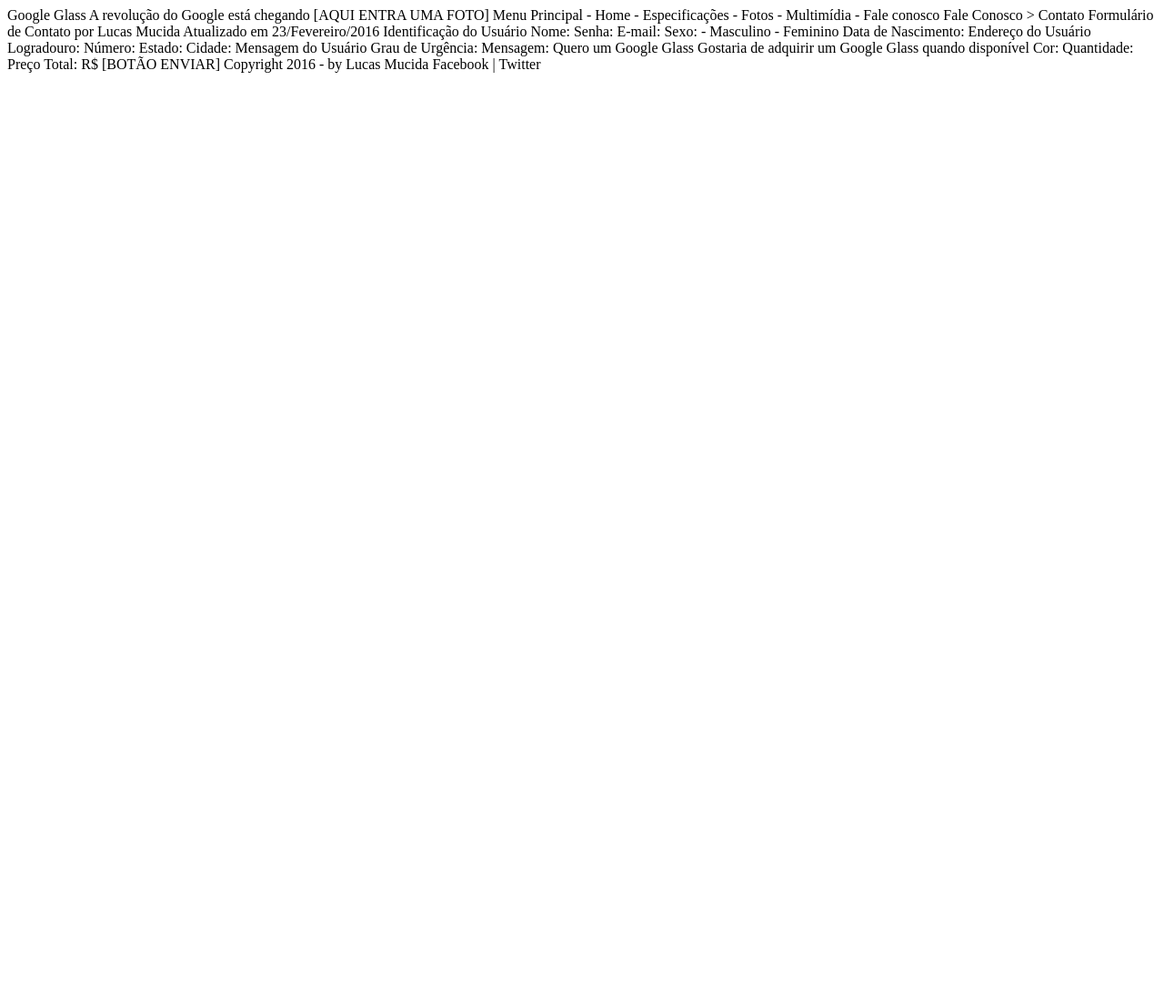
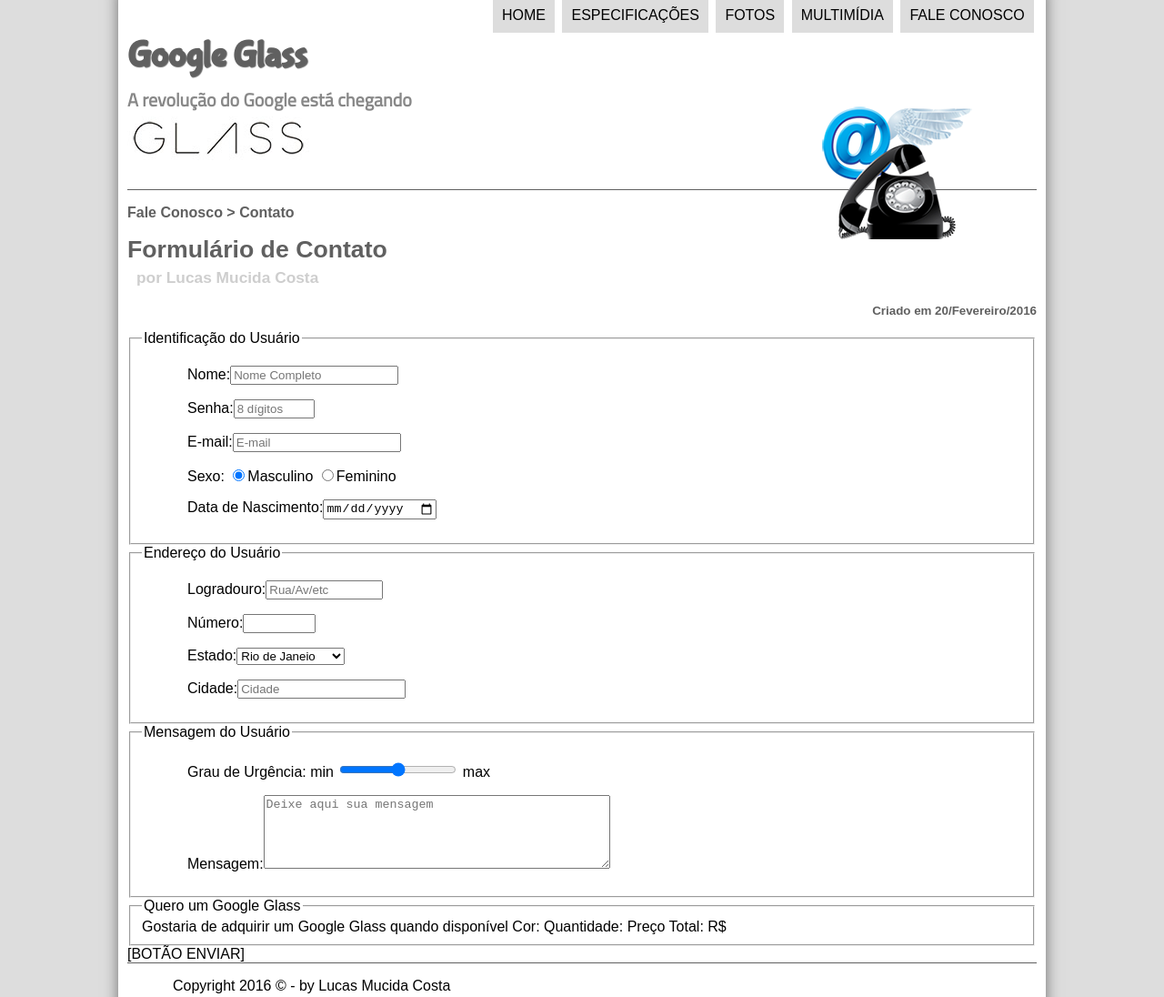
Before and after one commit to Mucida/projeto-google-glass-2018, a plain HTML site: page fale-conosco.html in a window 1280 px wide. Shown: the top 1096 px of the page at 91% size. Before the commit the page ends 800 px from the top, so only its background shows below. Drawn offline with Linux system fonts and the light colour scheme.

Commit message:
aula de formulario

```diff
--- a/fale-conosco.html
+++ b/fale-conosco.html
@@ -1,55 +1,116 @@
 <!DOCTYPE html>
 <html>
-<head>
-    <title></title>
+<head lang="pt-br">
+    <meta charset="UTF-8"/>
+    <title>Google Glass</title>
+    <link rel="stylesheet" type="text/css" href="_css/estilo.css">
+    <link rel="stylesheet" type="text/css" href="_css/form.css">
 </head>
+<script language="javascript" src="_javascript/funcoes.js"></script>
+<script type="text/javascript">
+    function calculaTotal(){
+        var qtd = parseInt(document.getElementById('campoQtd').value);
+        total = qtd * 1500;
+        document.getElementById('campoPreco').value = total;
+    }
+</script>
 <body>
-Google Glass
-A revolução do Google está chegando
+    <div id="interface">
+        <header id="cabecalho"> <!-- semantica de cabeçalho -->
+            <hgroup> <!-- semantiac de grupo de titulos -->
+            <h1>Google Glass</h1>
+            <h2>A revolução do Google está chegando</h2>
+            </hgroup>
 
-[AQUI ENTRA UMA FOTO]
+            <img id="icone" src="_imagens/contato.png"/>
 
-Menu Principal
-- Home
-- Especificações
-- Fotos
-- Multimídia
-- Fale conosco
+            <nav id="menu">
+            <h1>Menu Principal</h1>
+                <ul>
+                    <li onmouseover="mudaFoto('_imagens/home.png')" onmouseout="mudaFoto('_imagens/contato.png')"><a href="index.html">Home</a></li>
+                    <li onmouseover="mudaFoto('_imagens/especificacoes.png')" onmouseout="mudaFoto('_imagens/contato.png')"><a href="specs.html">Especificações</a></li>
+                    <li onmouseover="mudaFoto('_imagens/fotos.png')" onmouseout="mudaFoto('_imagens/contato.png')"><a href="fotos.html">Fotos</a></li>
+                    <li onmouseover="mudaFoto('_imagens/multimidia.png')" onmouseout="mudaFoto('_imagens/contato.png')"><a href="multimidia.html">Multimídia</a></li>
+                    <li onmouseover="mudaFoto('_imagens/contato.png')" onmouseout="mudaFoto('_imagens/contato.png')"><a href="fale-conosco.html">Fale conosco</a></li>
+                </ul>
+            </nav>
+        </header>
 
-Fale Conosco > Contato
-Formulário de Contato
-por Lucas Mucida
-Atualizado em 23/Fevereiro/2016
+        <section id="fale-conosco">
+            <article id="noticia-principal">
+                <header id="cabecalho-artigo">
+                    <hgroup>
+                    <h3>Fale Conosco > Contato</h3>
+                    <h1>Formulário de Contato</h1>
+                    <h2>por Lucas Mucida Costa</h2>
+                    <h3 class="direita">Criado em 20/Fevereiro/2016</h3>
+                    </hgroup>
+                </header>
+<form>
+    <fieldset id="usuario">
+    <legend>Identificação do Usuário</legend>
+        <p><label for="campoNome">Nome:</label><input type="text" name="txtNome" id="campoNome" size="20" placeholder="Nome Completo"></p>
+        <p><label for="campoPass">Senha:</label><input type="password" name="txtPass" id="campoPass" size="8" maxlength="8" placeholder="8 dígitos"></p>
+        <p><label for="campoEmail">E-mail:</label><input type="E-mail" name="txtEmail" id="campoEmail" size="20" maxlength="40" placeholder="E-mail"></p>
+        <p>Sexo:
+            <input type="radio" name="rdbSexo" id="campoSM" checked="true"><label for="campoSM">Masculino</label>
+            <input type="radio" name="rdbSexo" id="campoSF"><label for="campoSF">Feminino</label>
+        </p>
+        <p><label for="campoData">Data de Nascimento:</label><input type="date" name="txtData" id="campoData"></p>
+    </fieldset>
 
-Identificação do Usuário
-    Nome:
-    Senha:
-    E-mail:
-    Sexo:
-        - Masculino
-        - Feminino
-    Data de Nascimento:
+    <fieldset id="endereco">
+    <legend>Endereço do Usuário</legend>
+        <p><label for="campoLog">Logradouro:</label><input type="text" name="txtLog" id="campoLog" size="13" maxlength="80" placeholder="Rua/Av/etc"/></p>
+        <p><label for="campoN">Número:</label><input type="number" name="txtN" id="campoN" min="0" max="99999"/></p>
+        <p><label for="campoEstado">Estado:</label><select name="txtEstado" id="campoEstado">
+            <optgroup label="Região Sudeste">
+            <option value="RJ">Rio de Janeio</option>
+            <option value="MG">Minas Gerais</option>
+            <option value="MG">Sao Paulo</option>
+            </optgroup>
+            <optgroup label="Região Nordeste">
+            <option value="MG">Bahia</option>
+            <option value="MG">Perambuco</option>
+            <option value="MG">Ceará</option>
+            </optgroup>
+        </select></p>
+        <p><label for="campoCidade">Cidade:</label><input type="text" name="txtCidade" id="campoCidade" size="20" maxlength="40" placeholder="Cidade" list="cidades">
+            <datalist id="cidades">
+                <option value="Rio de Janeiro"></option>
+                <option value="Vicosa"></option>
+                <option value="Visconde do RB"></option>
+                <option value="Belo Horizonte"></option>
+                <option value="Vitoria"></option>
+            </datalist>
+        </p>
+    </fieldset>
 
-Endereço do Usuário
-    Logradouro:
-    Número:
-    Estado:
-    Cidade:
+    <fieldset id="mensagem">
+    <legend>Mensagem do Usuário</legend>
+         <p><label for="campoGrau">Grau de Urgência: </label>min <input type="range" name="txtGrau" id="campoGrau" min="0" max="10" step="1"></input> max</p>
+        <p><label for="campoMsg">Mensagem:</label><textarea name="txtMsg" id="campoMsg" cols="45" rows="5" placeholder="Deixe aqui sua mensagem"></textarea></p>
+    </fieldset>
 
-Mensagem do Usuário
-    Grau de Urgência:
-    Mensagem:
-
-Quero um Google Glass
-    Gostaria de adquirir um Google Glass quando disponível
-    Cor:
-    Quantidade:
-    Preço Total: R$
-
+    <fieldset>
+    <legend>Quero um Google Glass</legend>
+        Gostaria de adquirir um Google Glass quando disponível
+        Cor:
+        Quantidade:
+        Preço Total: R$
+    </fieldset>
 
 [BOTÃO ENVIAR]
+</form>
+            </article>
+        </section>
 
-Copyright 2016 - by Lucas Mucida
-Facebook | Twitter
+        <footer id="rodape">
+            <p>Copyright 2016 &copy; - by Lucas Mucida Costa</p>
+            <p><a href="https://facebook.com/lucas.mucidacosta" target="_blank">Facebook</a>
+               | <a href="https://twitter.com/LucasMucida" target="_blank">Twitter</a>
+            </p>
+        </footer>
+    </div>
 </body>
 </html>
```
